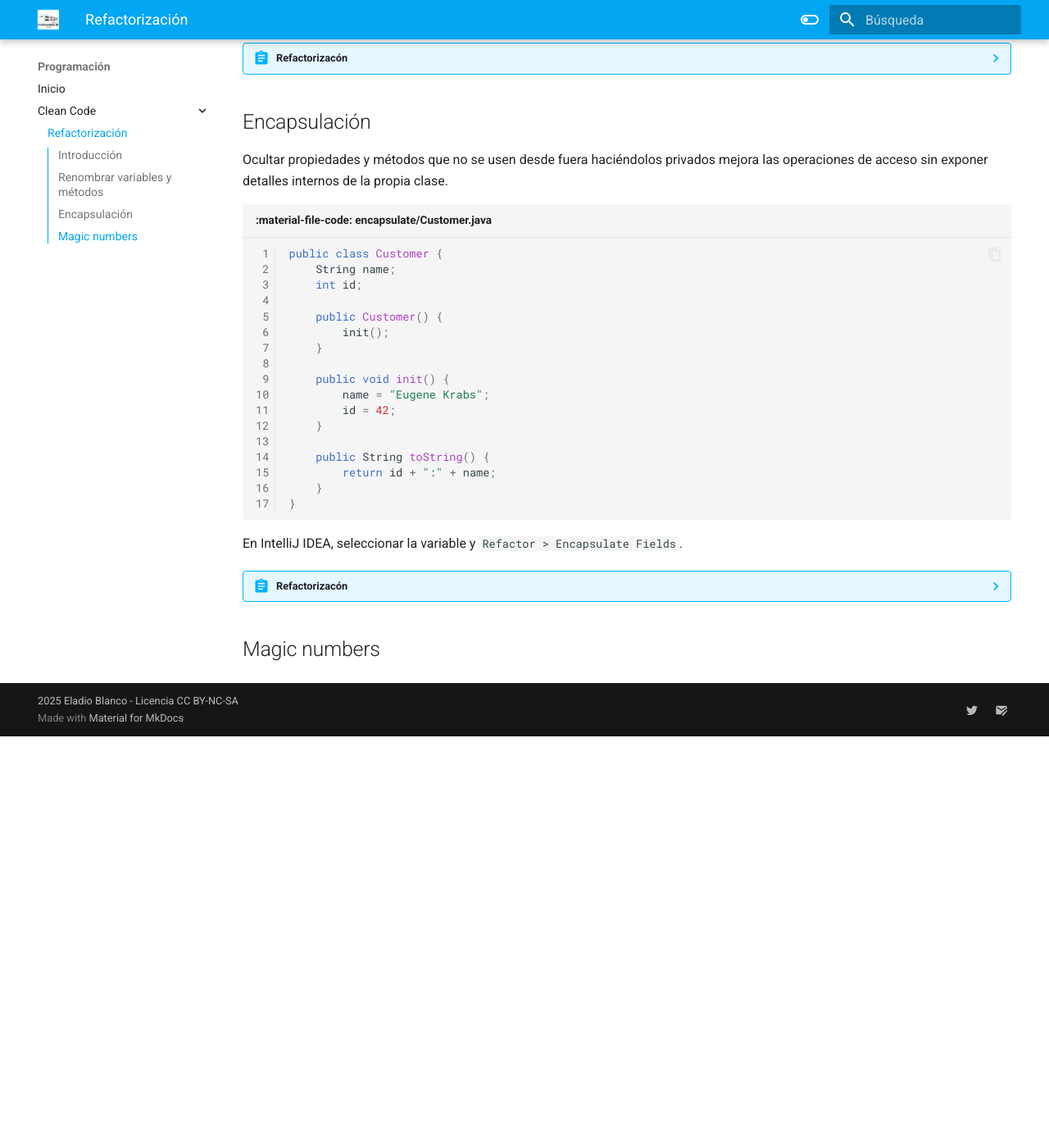
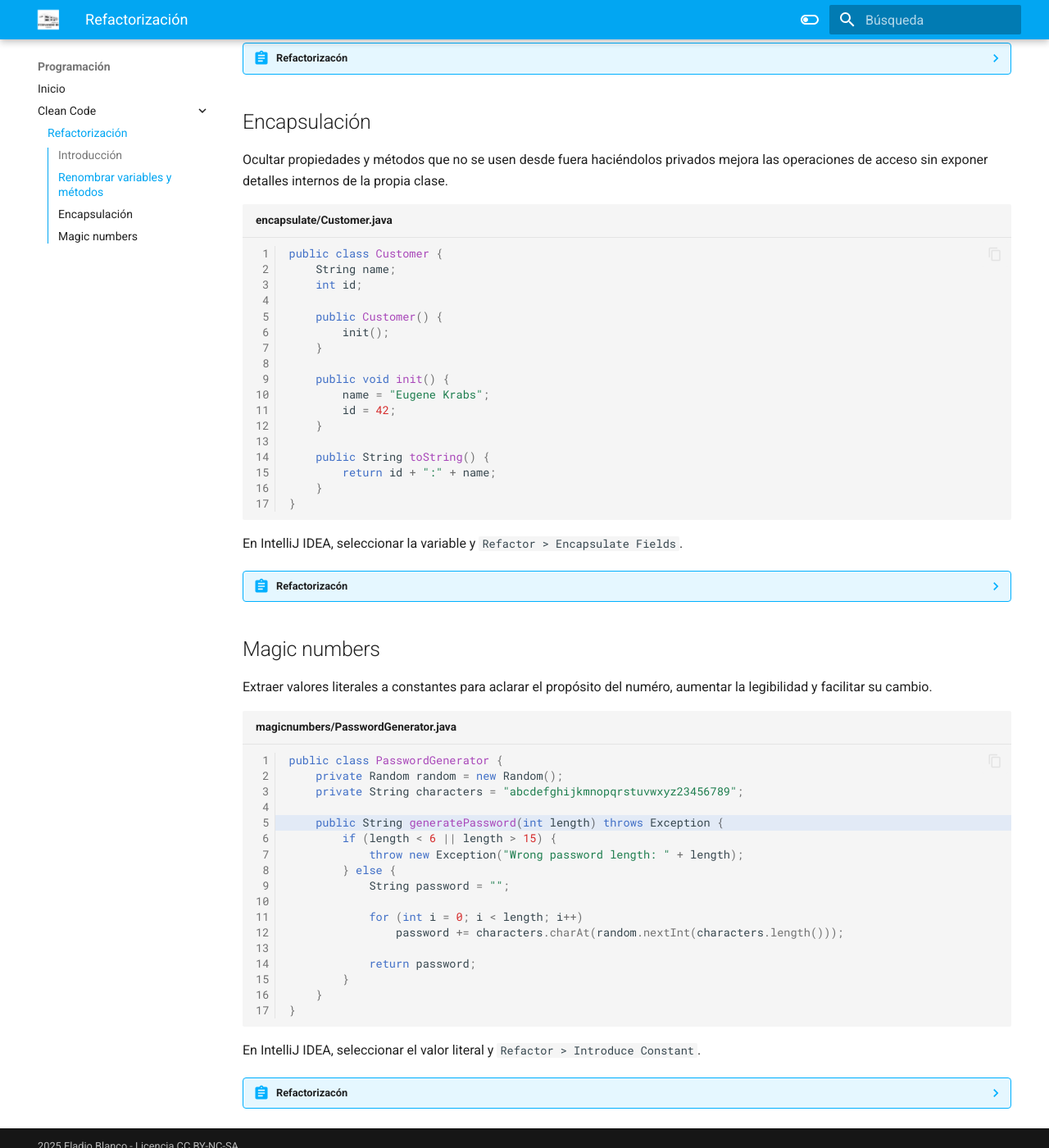
Before and after one commit to elblo/prog, an MkDocs documentation site: the page built from docs/cleancode/refactoring.md, in a window 1280 px wide and 1400 px high, scrolled down 801 px. Shown: the whole window at 82% size. Built offline with MkDocs 1.6.1 and Material for MkDocs 9.7.7, drawn with Linux system fonts in a browser that asks for light colours; before the commit the page ends 1699 px from its top, so only the background shows below that.

Commit message:
Magic numbers

````diff
--- a/docs/cleancode/refactoring.md
+++ b/docs/cleancode/refactoring.md
@@ -48,7 +48,7 @@
 
 Ocultar propiedades y métodos que no se usen desde fuera haciéndolos privados mejora las operaciones de acceso sin exponer detalles internos de la propia clase.
 
-``` java title=":material-file-code: encapsulate/Customer.java"
+``` java title="encapsulate/Customer.java"
 public class Customer {
 	String name;
 	int id;
@@ -102,5 +102,54 @@
     }
     ```
 
+## Magic numbers
 
-## Magic numbers
+Extraer valores literales a constantes para aclarar el propósito del numéro, aumentar la legibilidad y facilitar su cambio.
+
+``` java title="magicnumbers/PasswordGenerator.java" hl_lines="5"
+public class PasswordGenerator {
+	private Random random = new Random();
+	private String characters = "abcdefghijkmnopqrstuvwxyz23456789";
+
+	public String generatePassword(int length) throws Exception {
+		if (length < 6 || length > 15) {
+			throw new Exception("Wrong password length: " + length);
+		} else {
+			String password = "";
+
+			for (int i = 0; i < length; i++)
+				password += characters.charAt(random.nextInt(characters.length()));
+
+			return password;
+		}
+	}
+}
+```
+
+En IntelliJ IDEA, seleccionar el valor literal y `Refactor > Introduce Constant`.
+
+??? abstract "Refactorizacón"
+
+    - Crear constantes `MAX_PASSWORD_LENGTH` y `MIN_PASSWORD_LENGTH` para los valores literales 15 y 6.
+
+    ``` java title="magicnumbers/refactored/PasswordGenerator.java" hl_lines="2 3 8"
+    public class PasswordGenerator {
+        private static final int MAX_PASSWORD_LENGTH = 15;
+        private static final int MIN_PASSWORD_LENGTH = 6;
+        private Random random = new Random();
+        private String characters = "abcdefghijkmnopqrstuvwxyz23456789";
+
+        public String generatePassword(int length) throws Exception {
+            if (length < MIN_PASSWORD_LENGTH || length > MAX_PASSWORD_LENGTH) {
+                throw new Exception("Wrong password length: " + length);
+            } else {
+                String password = "";
+
+                for (int i = 0; i < length; i++)
+                    password += characters.charAt(random.nextInt(characters.length()));
+
+                return password;
+            }
+        }
+    }
+    ```
````
